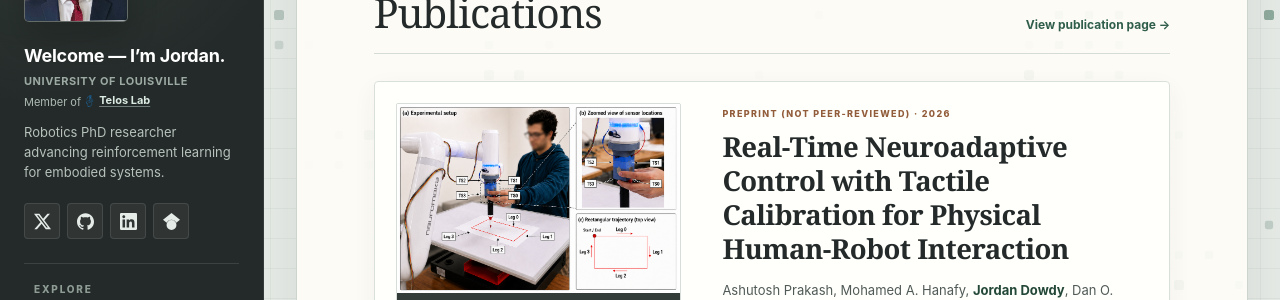
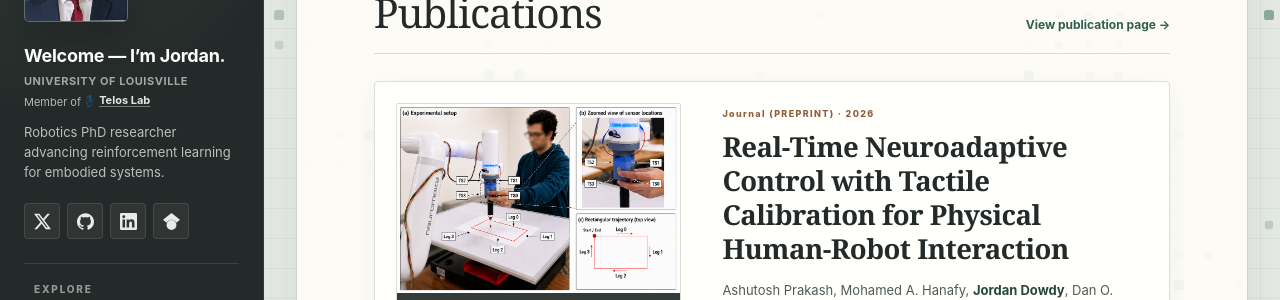
Before and after one commit to Jdowdy05/Jdowdy05.github.io, a Jekyll site: the page built from index.md, in a window 1280 px wide and 1400 px high, scrolled down 692 px. Shown: the part 150-450 px from the top of the window. Built offline with Jekyll 4.4.1, drawn with Linux system fonts in a browser that asks for light colours.

Commit message:
Update preprint publication label

```diff
--- a/_data/publications.yml
+++ b/_data/publications.yml
@@ -1,6 +1,7 @@
 - title: Real-Time Neuroadaptive Control with Tactile Calibration for Physical Human-Robot Interaction
   year: 2026
-  kind: Preprint (not peer-reviewed)
+  kind: Journal (PREPRINT)
+  kind_natural_case: true
   venue: Preprints.org · Version 1
   venue_short: PREPRINT
   topic: Tactile interaction
--- a/_includes/publication-card.html
+++ b/_includes/publication-card.html
@@ -10,7 +10,7 @@
   </figure>
 
   <div class="publication-card__body">
-    <p class="publication-card__kind">{{ publication.kind }} · {{ publication.year }}</p>
+    <p class="publication-card__kind{% if publication.kind_natural_case %} publication-card__kind--natural-case{% endif %}">{{ publication.kind }} · {{ publication.year }}</p>
     {% if include.heading_level == 2 %}<h2>{{ publication.title }}</h2>{% else %}<h3>{{ publication.title }}</h3>{% endif %}
     <p class="publication-card__authors">
       {% for author in publication.authors %}{% if author.highlight %}<strong>{{ author.name }}</strong>{% else %}{{ author.name }}{% endif %}{% unless forloop.last %}, {% endunless %}{% endfor %}
--- a/assets/css/main.scss
+++ b/assets/css/main.scss
@@ -1019,6 +1019,10 @@ a {
   text-transform: uppercase;
 }
 
+.publication-card__kind--natural-case {
+  text-transform: none;
+}
+
 .publication-card h2,
 .publication-card h3 {
   margin: 0;
```
